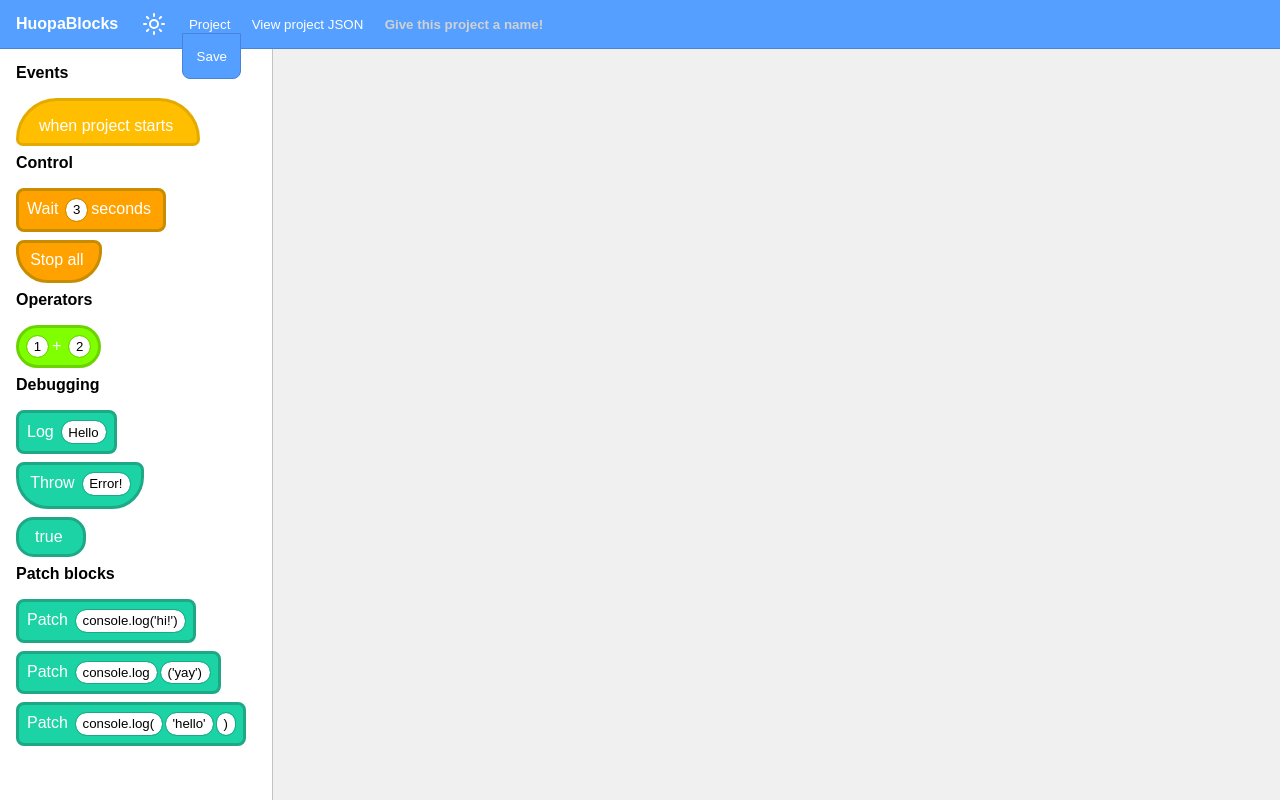
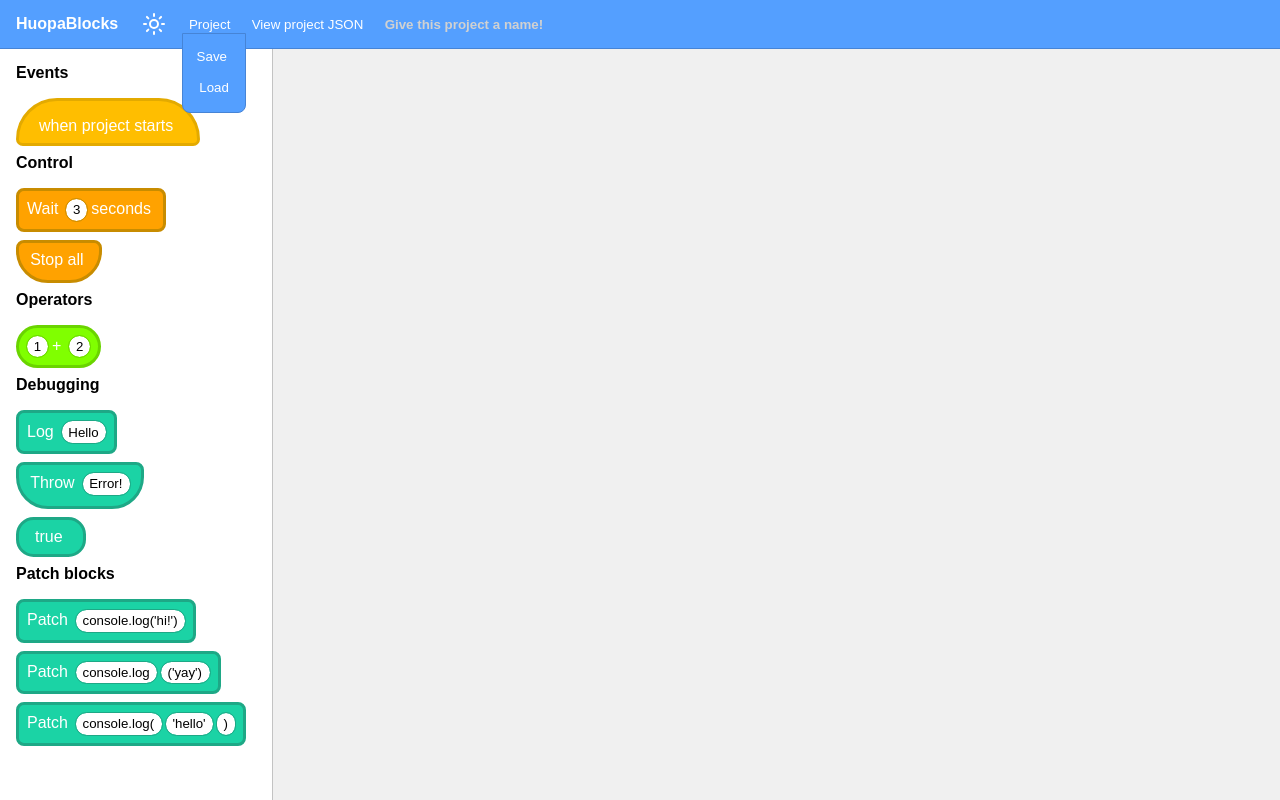
Before and after one commit to allucat1000/HuopaBlocks, a Svelte app: page / in a window 1280 px wide. Both pictures are taken after a click on the button "Project". Built offline with nearby package versions, Linux system fonts and the light colour scheme.

Commit message:
project loading

```diff
--- a/src/css/topbar.css
+++ b/src/css/topbar.css
@@ -74,6 +74,7 @@
     display: flex;
     flex-direction: column;
     border: var(--topbar-border-color) solid 1px;
+    align-items:flex-start;
 }
 
 .TopbarDropdownOption {
@@ -86,6 +87,17 @@
     outline: none;
 }
 
+.TopbarDropdownOption > span {
+    font-size: 0.83em;
+}
+
 .TopbarDropdownOption:hover {
     background-color: rgba(100, 100, 100, 0.3);
 }
+
+.ProjectLoadInput {
+    opacity: 0;
+    position: absolute;
+    z-index: 1;
+    cursor: pointer;
+}
--- a/src/svelte/Topbar.svelte
+++ b/src/svelte/Topbar.svelte
@@ -5,7 +5,7 @@
     import LightIcon from "@lucide/svelte/icons/sun";
     import { CurrentTheme } from "../ts/main.svelte";
     import Popup from "./Popup.svelte";
-    import { PopupElementTag } from "../ts/types";
+    import { PopupElementTag, type ProjectHeader } from "../ts/types";
     import TopbarDropdown from "./TopbarDropdown.svelte";
     let popupOpen: boolean = false;
     function viewJSON() {
@@ -49,6 +49,22 @@
         document.body.removeChild(a);
         URL.revokeObjectURL(url);
     }
+
+    function loadProject(e: Event) {
+        const data = (e.target as HTMLInputElement).files?.[0];
+        if (!data) return;
+
+        (e.target as HTMLInputElement).value = "";
+
+        const r = new FileReader();
+        r.onload = (e) => {
+            try {
+                const parsed = JSON.parse(e.target?.result as string) as Partial<ProjectHeader>;
+                Object.assign(project, parsed);
+            } catch {}
+        };
+        r.readAsText(data);
+    }
 </script>
 
 <div class="Topbar">
@@ -60,6 +76,9 @@
     {/if}
     <TopbarDropdown title="Project">
         <button class="TopbarDropdownOption" onclick={saveProject}>Save</button>
+        <div class="TopbarDropdownOption">
+            <input class="ProjectLoadInput" onchange={loadProject} type="file"><span>Load</span>
+        </div>
     </TopbarDropdown>
     <button class="TopbarButton" onclick={viewJSON}>View project JSON</button>
     <input class="TopbarInput" placeholder="Give this project a name!" bind:value={project.name}>
```
